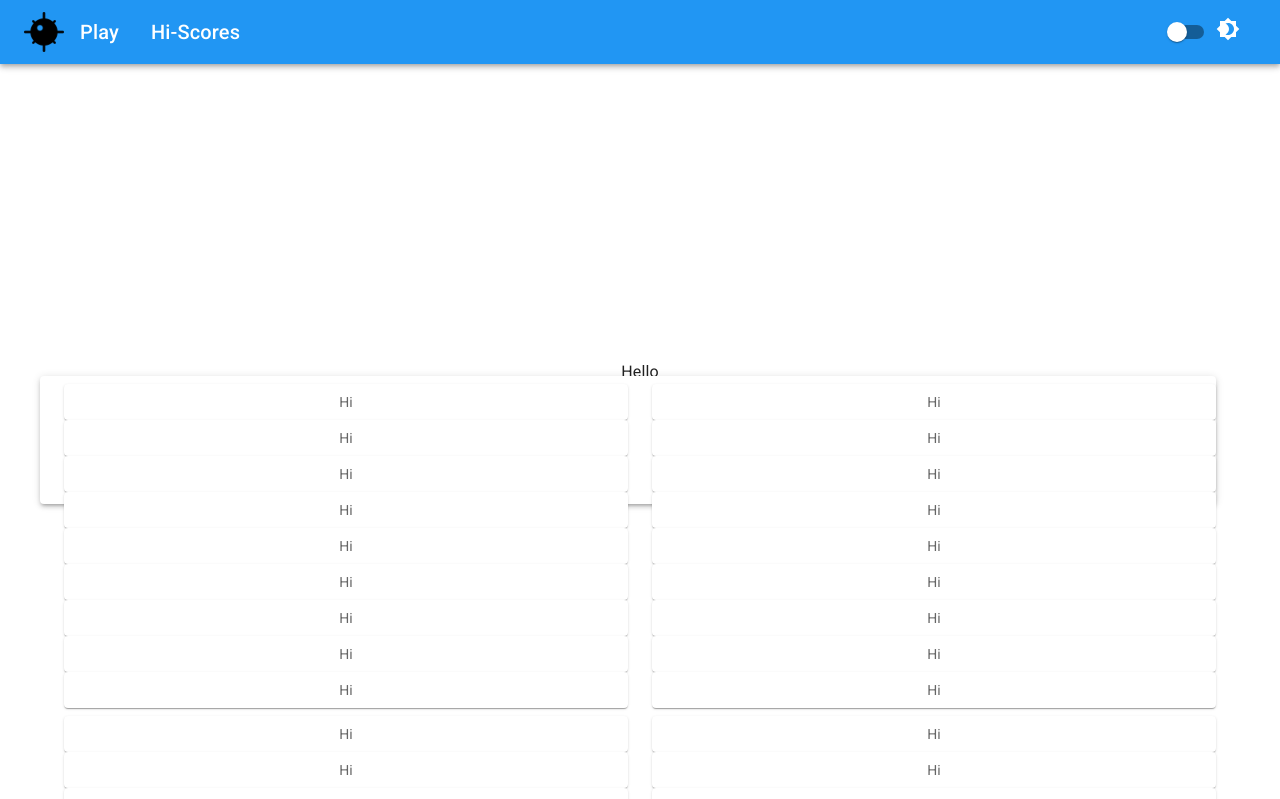
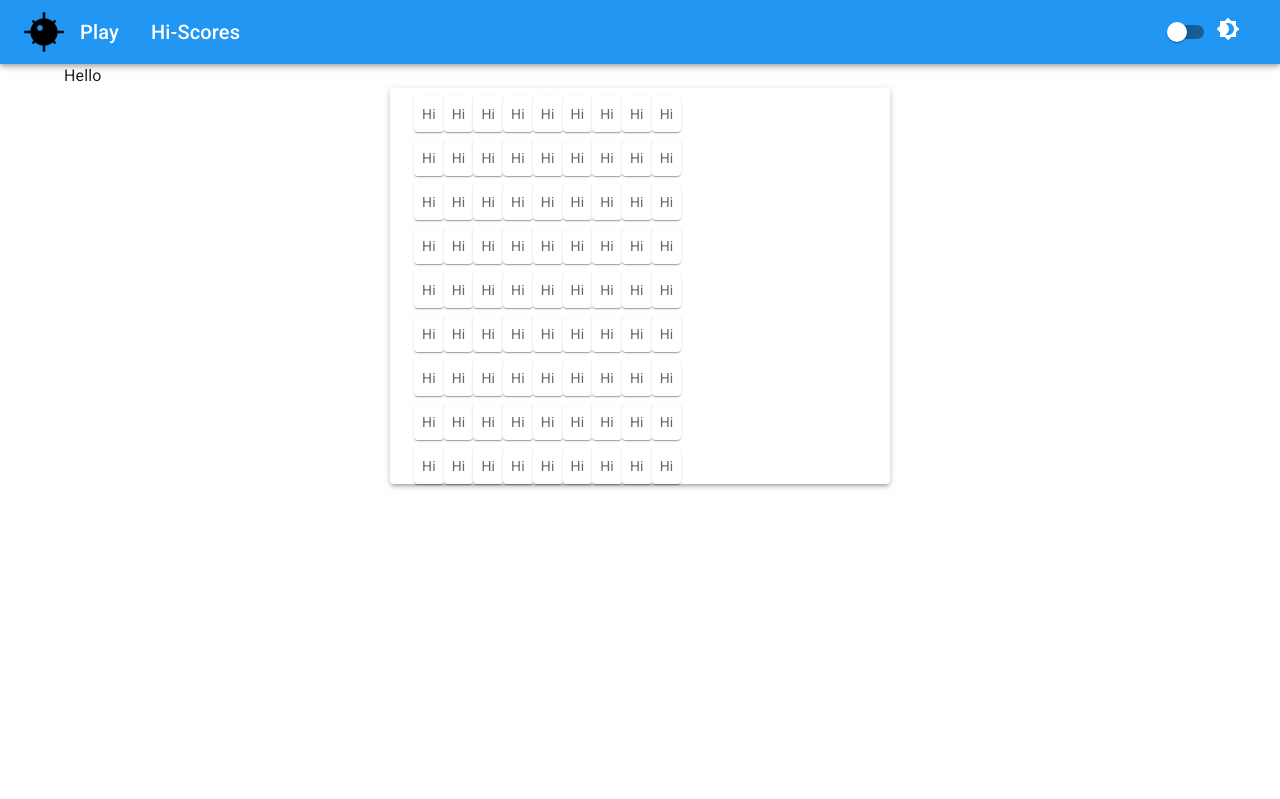
Before and after one commit to CWallis92/minesweeper, a React (Create React App) app: page / in a window 1280 px wide. Shown: the top 799 px of the page. Built offline with nearby package versions, Linux system fonts and the light colour scheme.

Commit message:
WIP: Start MUI from scratch

```diff
--- a/src/components/GameArea.tsx
+++ b/src/components/GameArea.tsx
@@ -1,19 +1,15 @@
+import React from "react";
 import { Container, Grid, Paper, Typography } from "@mui/material";
-import React from "react";
 
-import useStyles from "../styles/gameArea";
 import GameGrid from "./GameGrid";
 
 const GameArea = (): React.ReactElement => {
-  const classes = useStyles();
-
   return (
     <Grid
       container
       direction="column"
       justifyContent="center"
       component={Container}
-      className={classes.root}
     >
       <Grid item>
         <Typography variant="body1">Hello</Typography>
@@ -24,8 +20,12 @@ const GameArea = (): React.ReactElement => {
           rowSpacing={1}
           columnSpacing={{ xs: 1, sm: 2, md: 3 }}
           component={Paper}
-          className={classes.paper}
           elevation={3}
+          sx={{
+            width: "500px !important",
+            margin: "auto",
+            marginLeft: "auto !important",
+          }}
         >
           <GameGrid rows={9} cols={9} mines={10} />
         </Grid>
--- a/src/components/GameGrid.tsx
+++ b/src/components/GameGrid.tsx
@@ -35,8 +35,18 @@ export default function GameGrid({
     <>
       {grid.map((row, index) => {
         return (
-          <Grid item xs={6} key={index}>
-            {row.map(({ state, revealed }, i) => {
+          <Grid
+            container
+            item
+            xs={6}
+            key={index}
+            sx={{
+              flexBasis: "100% !important",
+              maxWidth: "100% !important",
+              width: "100%",
+            }}
+          >
+            {row.map(({ revealed }, i) => {
               if (!revealed) {
                 return <Item key={`${index}-${i}`}>Hi</Item>;
               }
--- a/src/styles/gameArea.ts
+++ /dev/null
@@ -1,20 +0,0 @@
-import { makeStyles } from "@mui/styles";
-import { Theme } from "@mui/material/styles";
-
-declare module "@mui/styles/defaultTheme" {
-  interface DefaultTheme extends Theme {}
-}
-
-const useStyles = makeStyles((theme) => ({
-  root: {
-    height: "calc(100vh - 64px)",
-    textAlign: "center",
-  },
-  paper: {
-    margin: "auto",
-    width: theme.spacing(16),
-    height: theme.spacing(16),
-  },
-}));
-
-export default useStyles;
--- a/tsconfig.json
+++ b/tsconfig.json
@@ -20,7 +20,7 @@
     "resolveJsonModule": true,
     "isolatedModules": true,
     "noEmit": true,
-    "jsx": "react"
+    "jsx": "react",
   },
   "include": [
     "src"
```
